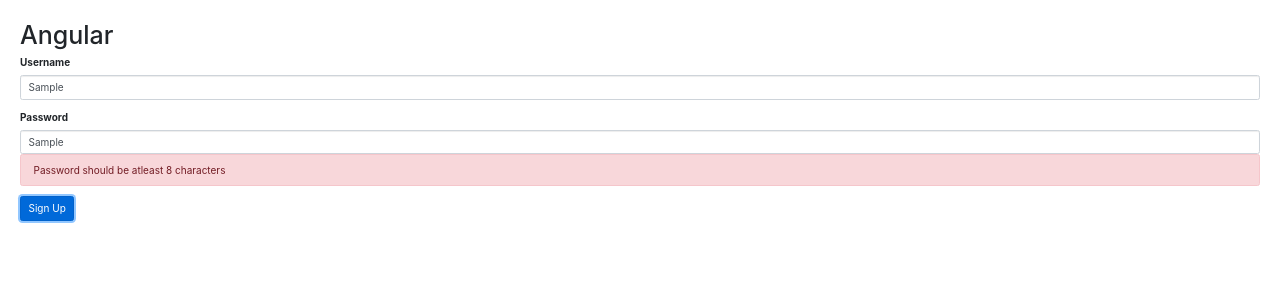
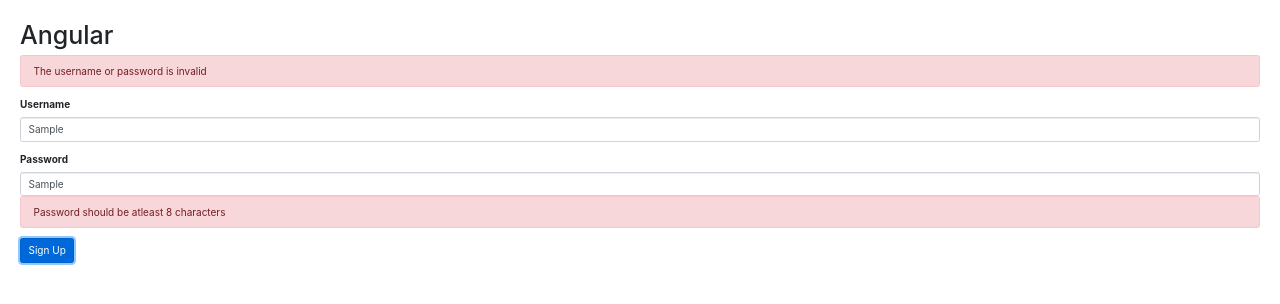
Before and after one commit to Tech-Training-2021/training-code, an Angular app in the folder 4-TS-Angular/HerosApp/: page / in a window 1280 px wide. Both pictures are taken after typing "Sample", "Sample" into the empty fields and a click on the button "Sign Up". Shown: the top 304 px of the page. Built offline with nearby package versions, Linux system fonts and the light colour scheme.

Commit message:
AsyncValidation Operations, server validation on submit

```diff
--- a/4-TS-Angular/HerosApp/src/app/signup-form/signup-form.component.html
+++ b/4-TS-Angular/HerosApp/src/app/signup-form/signup-form.component.html
@@ -1,4 +1,7 @@
-<form [formGroup]='form'>
+<form [formGroup]='form' (ngSubmit)="login()">
+    <div *ngIf="form.errors" class="alert alert-danger">
+        The username or password is invalid
+    </div>
     <div class="form-group">
         <label for="username">Username</label>
         <input
@@ -6,12 +9,14 @@
             id="username"
             type="text"
             class="form-control">
+            <div *ngIf="username.pending">checking for uniqueness.....</div>
             <!-- <div *ngIf="form.get('username').touched && form.get('username').invalid" class="alert alert-danger">Username is required</div> -->
             <div *ngIf="username.touched && username.invalid" class="alert alert-danger">
               <div *ngIf="username.errors.required">Username is required</div>
               <!-- <div *ngIf="username.errors.email">username is Invalid, please use proper email format</div> -->
               <div *ngIf="username.errors.minlength">username should be atleast {{username.errors.minlength.requiredLength}} characters</div>
               <div *ngIf="username.errors.cannotContainSpace">username cannot have space</div>
+              <div *ngIf="username.errors.shouldBeUnique">username is already taken</div>
             </div>
     </div>
     <div class="form-group">
--- a/4-TS-Angular/HerosApp/src/app/signup-form/signup-form.component.ts
+++ b/4-TS-Angular/HerosApp/src/app/signup-form/signup-form.component.ts
@@ -9,12 +9,14 @@
 })
 export class SignupFormComponent {
   form=new FormGroup({
-    username:new FormControl('',[Validators.required,
+    username:new FormControl('',
+    [
+    Validators.required,
    // Validators.email,
-    Validators.minLength(3)]),
+    Validators.minLength(3),
+    UsernameValidators.cannotContainSpace], UsernameValidators.shouldBeUnique),
     password:new FormControl('',[Validators.required,
-                                 Validators.minLength(8),
-                                 UsernameValidators.cannotContainSpace])
+                                 Validators.minLength(8)])
   });
   get username(){
     return this.form.get('username');
@@ -22,4 +24,13 @@
   get password(){
     return this.form.get('password');
   }
+  login(){
+    // let isValid=authService.login(this.form.value)//return bool
+    // if(!isValid){
+    //   this.form.setErrors({InvalidLogin:true});
+    // }
+    this.form.setErrors({
+      InvalidLogin:true
+    });
+  }
 }
--- a/4-TS-Angular/HerosApp/src/app/signup-form/username.validators.ts
+++ b/4-TS-Angular/HerosApp/src/app/signup-form/username.validators.ts
@@ -3,7 +3,6 @@
 export class UsernameValidators {
    static cannotContainSpace(control:AbstractControl) : ValidationErrors | null{
        if((control.value as string).indexOf(' ')>=0){
-        console.log("space is there");
         return {cannotContainSpace:true}
        }
        else
@@ -12,4 +11,19 @@
        return null;
        }
    }
+   static shouldBeUnique(control:AbstractControl):Promise<ValidationErrors|null>{
+        return new Promise((resolve,reject)=>{
+            setTimeout(()=>{
+                console.log('inside setTimeout');
+                if(control.value==='pushpinder'|| control.value==='Jai'){
+                    console.log('username is taken');
+                    resolve ({shouldBeUnique:true});
+               }
+                else
+                    resolve (null);
+               },3000);
+        })
+
+
+   }
 }
```
